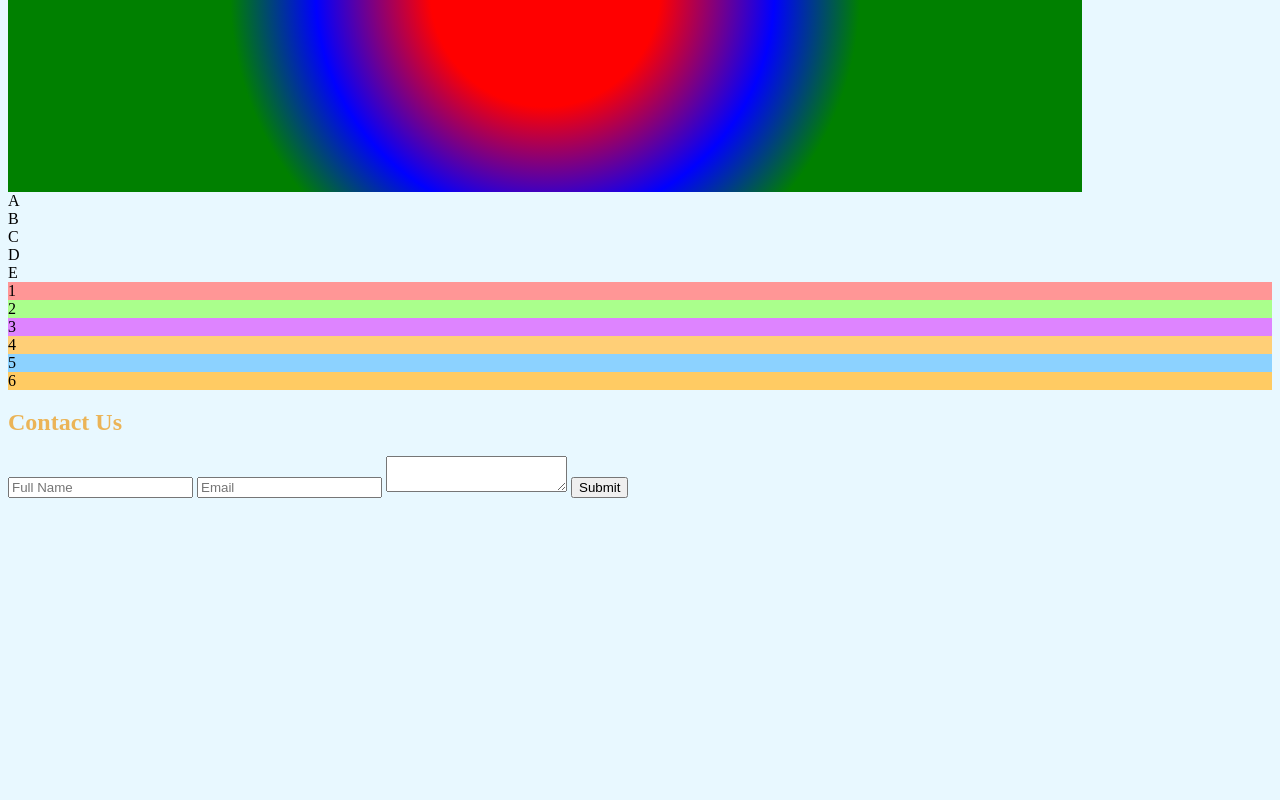
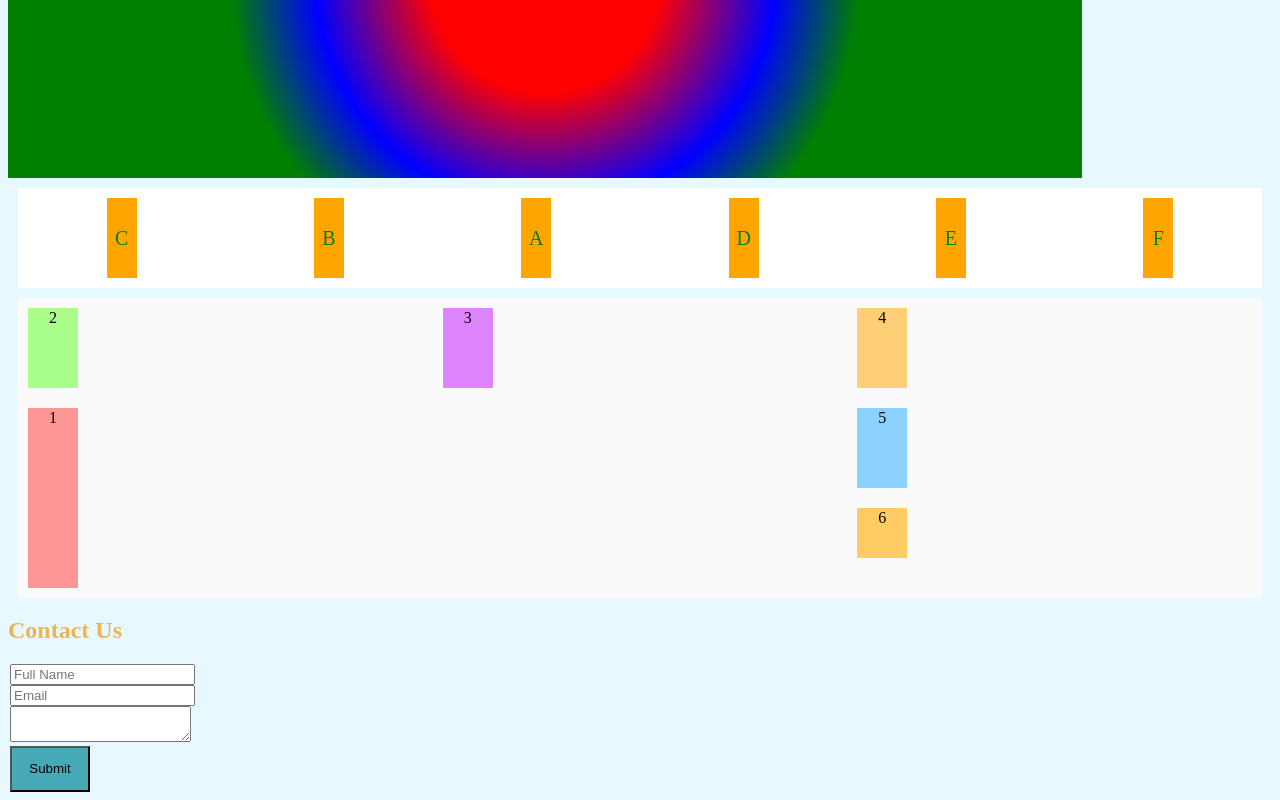
Before and after one commit to HarshRajMishra1995/Tutorials, a plain HTML site: page Css_Tutorials/index.html in a window 1280 px wide. Shown: the part 1120-1920 px from the top of the page. Before the commit the page ends 1626 px from the top, so only its background shows below. Drawn offline with Linux system fonts and the light colour scheme.

Commit message:
added some code

```diff
--- a/Css_Tutorials/index.html
+++ b/Css_Tutorials/index.html
@@ -12,7 +12,7 @@
 <p class="para-text">Lorem ipsum dolor sit amet, consectetur adipisicing elit, sed do eiusmod
 tempor incididunt ut labore et dolore magna aliqua.</p>
 <!-- class="subtitle" id="about-me" -->
-<h2 class="subtitle">About Me</h2>
+<h2 class="subtitle" id="about-me">About Me</h2>
 
 <img src="./image/img-1.jpeg" id="about-us-image">
 
@@ -70,35 +70,31 @@ Cillum dolore eu fugiat nulla , pariatur:
 
 
 <div class="container">
-	<div class="container-item" style="order: 4;
-	flex: 1 1 100px;
-	align-self: center;
-	">A</div>
-	<div class="container-item" style="order: 3;
-	flex: 1 3 100px;
-	align-self: flex-end;
-	">B</div>
-	<div class="container-item" style="order: 5;
-	flex: 5 1 100px;
-	align-self: flex-start;
-	">C</div>
-	<div class="container-item" style="order: 1;
-	flex: 1 0 100px;
-	align-self: flex-start;
-	">D</div>
-	<div class="container-item" style="order: 2;
-	flex: 1 1 100px;
-	align-self: center;
-	">E</div>
+    <div class="container-item" style="order:4;align-self: center">A</div>
+    <div class="container-item" style="order:3;align-self: flex-end">B</div>
+    <div class="container-item" style="order:1">C</div>
+    <div class="container-item" style="order:5">D</div>
+    <div class="container-item" style="order:6">E</div>
+    <div class="container-item" style="order:7">F</div>
+    <!-- <div class="container-item" >G</div>
+     <div class="container-item" >H</div>
+     <div class="container-item" >I</div>
+     <div class="container-item" >K</div>
+     <div class="container-item" >L</div>
+     <div class="container-item" >M</div>
+     <div class="container-item" >N</div> -->
+
 </div>
 
 <div class="grid-container">
 	<div class="grid-item" style="
 	background: rgb(255, 150, 150);
-	grid-area: 2 / 1 / span 2 / span 3;
+   /* grid-column: 1/span 2;
+      grid-row: 2/span3; */
+    grid-area: 2 / 1 /span 3/ span 2;      /* grid area is the combination grid-column and grid-row as ,it follows the order in row,col,row,col*/
 	">1</div>
 	<div class="grid-item" style="
-	background: rgb(170, 255, 140);
+    background: rgb(170, 255, 140);
 	">2</div>
 	<div class="grid-item" style="
 	background: rgb(222, 132, 255);
@@ -117,9 +113,11 @@ Cillum dolore eu fugiat nulla , pariatur:
 <h2 class="subtitle">Contact Us</h2>
 
 <form>
-	<input type="text" placeholder="Full Name" class="form-input">
-	<input type="email" placeholder="Email" class="form-input">
-	<textarea></textarea>
+    <input type="text" placeholder="Full Name" class="form-input">
+</br>
+    <input type="email" placeholder="Email" class="form-input">
+</br>
+	<textarea></textarea></br>
 	<button class="submit-button">Submit</button>
 </form>
 
--- a/Css_Tutorials/style.css
+++ b/Css_Tutorials/style.css
@@ -37,3 +37,114 @@ body{
     margin:40px;
     /*margins and padding follows this order top,left,bottom,right*/
 }
+.site-table{
+    /* display: none; */ /* the none value in display makes element display off from the web page*/
+   display: inline-block;
+}
+
+.container-item{
+    width:30px;
+    text-align:center;
+    line-height: 80px;
+    color: green;
+    background-color: orange;
+    margin:10px;
+    font-size: 20px;
+
+}
+.container{
+    display:flex;
+    flex-direction:row;
+    background: white;
+    margin:10px;
+    flex-wrap: wrap-reverse;
+    /* wrap is basically for wrapping the flex content
+    if it is exceeding the content boundary.
+    Wrap-reverse is to reverse the content after wrapping it
+     */
+    justify-content: space-around;
+    /*
+    space around provides spacing between all divs from either sides
+    space between provides spacing between the divs from each other.
+    space evenly provides spacing around all divs in even fashion.
+    */
+    align-items: center;
+
+    /*flex-grow:"value" is for equally increase the size of flex items
+      flex-shrink:"value" is for equally shrinking the size of flex items
+    */
+}
+
+/*Grid in css*/
+
+.grid-container{
+    background: rgb(250,250,250);
+    margin:10px;
+    height: 300px;
+    display: grid;
+    /* grid-template-columns: 120px 120px 120px;
+    grid-template-rows: 100px 100px ; */
+    grid-template-columns: auto auto auto;
+    grid-template-rows: 100px 100px ;
+}
+
+.grid-item{
+    line-height:20px;
+    width:50px;
+    margin:10px;
+    text-align: center
+}
+form{
+   margin:2px
+
+}
+.submit-button{
+background-color: rgb(69, 170, 181);
+width:80px;
+line-height: 40px;
+transition: background,width 1s ease-in;
+/*
+sometimes transitions does not work with old versions of browsers
+so in that case we have to use browser support prefix in front of the transitions
+These browser support prefixes are differ according to the browser.
+such as
+-webkit-transition:background 3s ease ---->This  browser support prefixes are for safari
+-moz-transition:background 3s ease ---> this is for mozilla firefox
+-o-transitions:background 3s ease -----> this is for opera
+*/
+}
+
+.submit-button:hover{
+    background: rgb(199, 233, 237);
+   width: 140px;
+}
+#about-me{
+    animation-name: red-to-black;
+    animation-duration: 4s;
+    animation-delay: 1s;
+    animation-iteration-count: infinite;
+    animation-direction: alternate-reverse;
+    /*
+    short hand for animation is
+    animation: animation-name,animation duration,animation-delay,animation-timing-function,animation-iteration-count,animation-direction.
+    we can add brower support prefixes also with these animations
+    */
+}
+@keyframes red-to-black{
+    0%{
+        background: red;
+        transform: translate(0px,0px);
+    }
+    33%{
+        background: yellow;
+        transform: translate(10px,10px);
+    }
+    66%{
+        background: blue;
+        transform:translate(20px,20px)
+    }
+    100%{
+        background:black;
+        transform:translate(30px,30px)
+    }
+}
```
